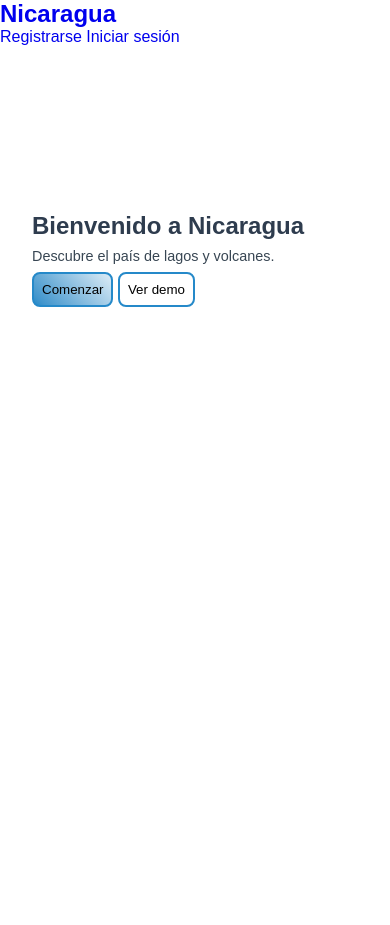
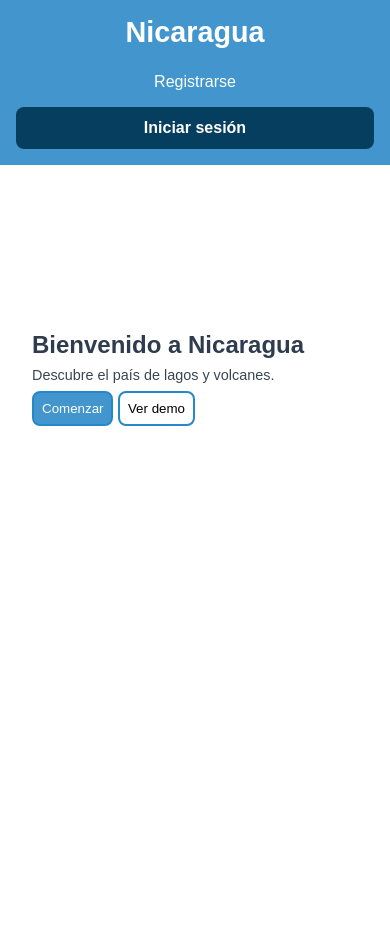
Before and after one commit to jonathan1173/really-nicaragua-2025, a Django app: page / in a window 390 px wide. Before the commit the page ends 307 px from the top, so only its background shows below. Run offline with Django 5.2, Linux system fonts and the light colour scheme.

Commit message:
nuevo diseño para el navbar

```diff
--- a/static/css/index.css
+++ b/static/css/index.css
@@ -35,10 +35,8 @@
 }
 
 .hero__button--start {
-    background: linear-gradient(45deg,
-            var(--color-secundario-1) 0%,
-            var(--color-primario-1) 10%,
-            var(--basico-2) 120%);
+    color: var(--basico-2);
+    background-color: var(--color-primario-1);
 }
 
 .hero__visual {
--- /dev/null
+++ b/static/css/navbar.css
@@ -0,0 +1,72 @@
+/* Navbar Styling */
+.navbar {
+  display: flex;
+  justify-content: space-between; /* Título a la izquierda, enlaces a la derecha */
+  align-items: center;
+  height: 10vh;
+  background-color: var(--color-primario-1);
+  padding: 0 2rem; /* Espaciado horizontal para el contenido */
+  flex-wrap: wrap; /* Permite que los elementos se envuelvan en pantallas pequeñas */
+}
+
+.navbar__title-link {
+  color: var(--basico-2);
+  font-size: 1.8rem; /* Tamaño de fuente ligeramente mayor para el título */
+  font-weight: bold;
+}
+
+.navbar__content {
+  display: flex;
+  align-items: center;
+  gap: 1.5rem; /* Espacio entre los enlaces */
+  /* Se eliminó min-width y background-color: black; */
+}
+
+.navbar__link {
+  color: var(--basico-2);
+  padding: 0.5rem 0.8rem; /* Relleno para hacer los enlaces más clicables */
+  transition: color 0.3s ease, background-color 0.3s ease; /* Transición suave para hover/focus */
+  border-radius: 0.25rem; /* Bordes ligeramente redondeados */
+}
+
+.navbar__link:hover,
+.navbar__link:focus {
+  color: var(--color-secundario-4); /* Color más claro al pasar el ratón/enfocar */
+  outline: none; /* Elimina el contorno de enfoque predeterminado */
+}
+
+.navbar__link--stuffed {
+  background-color: var(--color-secundario-2); /* Color de fondo distintivo para el botón */
+  color: var(--basico-2); /* Asegura que el texto sea blanco */
+  padding: 0.75rem 1.25rem; /* Más relleno para apariencia de botón */
+  border-radius: 0.5rem; /* Más redondeado para el botón */
+  font-weight: bold;
+}
+
+.navbar__link--stuffed:hover,
+.navbar__link--stuffed:focus {
+  background-color: var(--color-secundario-1); /* Fondo ligeramente más claro al pasar el ratón/enfocar */
+  color: var(--basico-2); /* Mantiene el texto blanco */
+}
+
+/* Ajustes responsivos para pantallas pequeñas */
+@media (max-width: 768px) {
+  .navbar {
+    flex-direction: column; /* Apila los elementos verticalmente */
+    height: auto; /* Ajusta la altura automáticamente */
+    padding: 1rem 1rem; /* Ajusta el relleno para pantallas pequeñas */
+    gap: 1rem; /* Espacio entre el título y el contenido apilados */
+  }
+
+  .navbar__content {
+    flex-direction: column; /* Apila los enlaces verticalmente */
+    width: 100%; /* Ocupa todo el ancho */
+    gap: 0.5rem; /* Menor espacio entre enlaces apilados */
+  }
+
+  .navbar__link,
+  .navbar__link--stuffed {
+    width: 100%; /* Hace que los enlaces ocupen todo el ancho cuando están apilados */
+    text-align: center; /* Centra el texto en los enlaces apilados */
+  }
+}
--- a/templates/components/navbar.html
+++ b/templates/components/navbar.html
@@ -1,13 +1,15 @@
 <div class="navbar">
-    <h2 class="navbar__title"><a href="{% url 'page-home' %}">Nicaragua</a></h2>
+    <h2 class="navbar__title">
+        <a class="navbar__title-link" href="{% url 'page-home' %}">Nicaragua</a>
+    </h2>
 
     <div class="navbar__content">
         {% if user.is_authenticated %}
-        <a class="navbar__link navbar__link-stuffed" href="">Perfil</a>
-        <a class="navbar__link " href="{% url 'users-logout' %}">Cerrar sesión</a>
+            <a class="navbar__link navbar__link--stuffed" href="">Perfil</a>
+            <a class="navbar__link" href="{% url 'users-logout' %}">Cerrar sesión</a>
         {% else %}
-        <a class="navbar__link" href="{% url 'users-register' %}">Registrarse</a>
-        <a class="navbar__link navbar__link-stuffed" href="{% url 'users-login' %}">Iniciar sesión</a>
+            <a class="navbar__link" href="{% url 'users-register' %}">Registrarse</a>
+            <a class="navbar__link navbar__link--stuffed" href="{% url 'users-login' %}">Iniciar sesión</a>
         {% endif %}
     </div>
 </div>
```
